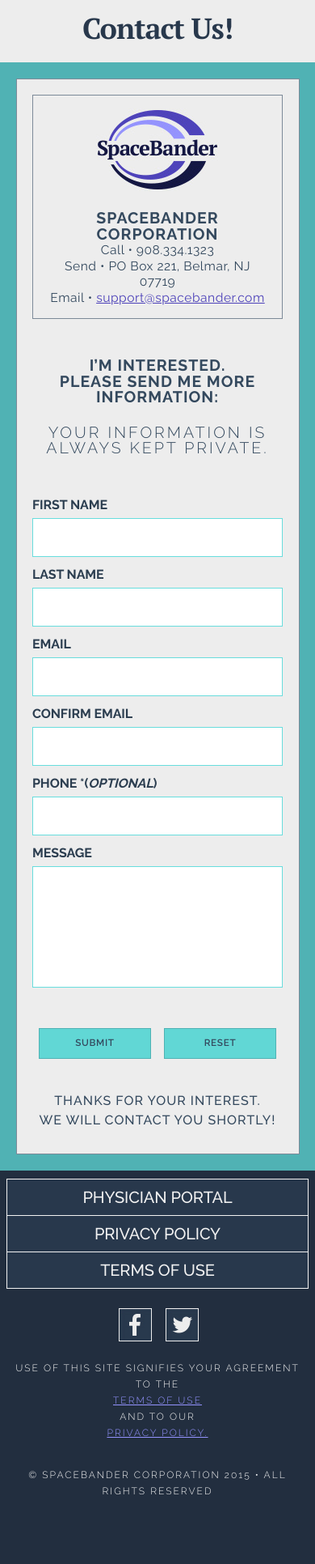
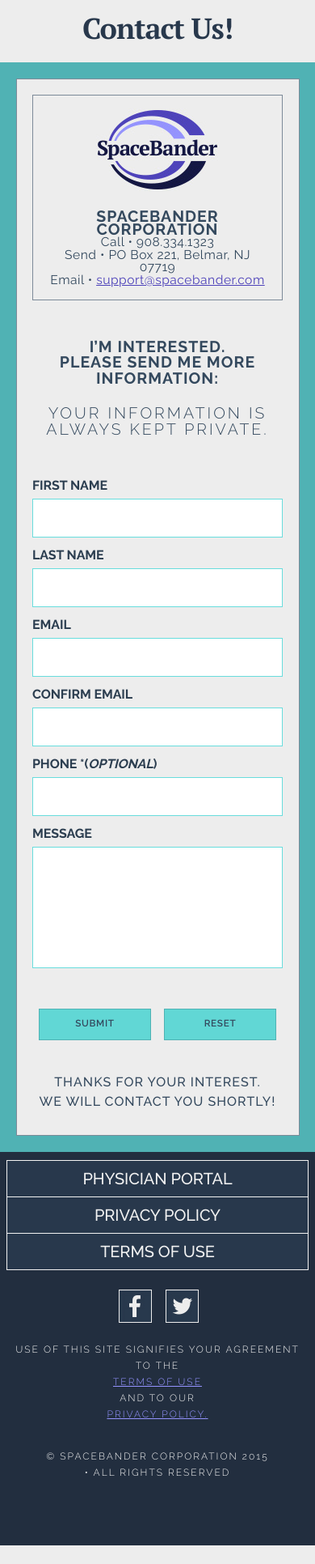
Before and after one commit to delta3d2009/Spacebander, a PHP site: page /contact.php in a window 390 px wide. Shown: the part 63-1995 px from the top of the page at 81% size. After the commit the page ends 1972 px from the top, so only its background shows below. Run offline with PHP 8.4, Linux system fonts and the light colour scheme.

Commit message:
Commit Style Mobile Fluid Layout

```diff
--- a/wwwroot/css/mobile.css
+++ b/wwwroot/css/mobile.css
@@ -359,7 +359,7 @@
     }
 
     .contact-container-2 h3, .contact-container p{
-        line-height:5vw;
+        line-height:4vw;
     }
 
     .contact-container .btn-green{
--- a/wwwroot/includes/footer.php
+++ b/wwwroot/includes/footer.php
@@ -22,7 +22,7 @@ echo "
 				<div class='row'>
 					<div class='col-lg-10 col-lg-offset-1'>
 						<p>USE OF THIS SITE SIGNIFIES YOUR AGREEMENT TO THE <br class='hide-desktop'/><a href='terms.php'>TERMS OF USE</a><br class='hide-desktop'/>AND TO OUR <br class='hide-desktop'/><a href='privacy.php'>PRIVACY POLICY.</a></p>
-						<p> &copy; SPACEBANDER CORPORATION 2015  •  ALL RIGHTS RESERVED </p>
+						<p> &copy; SPACEBANDER CORPORATION 2015  <br class='hide-desktop'/>•  ALL RIGHTS RESERVED </p>
 				    </div>
 			    </div>
 			</div>
```
